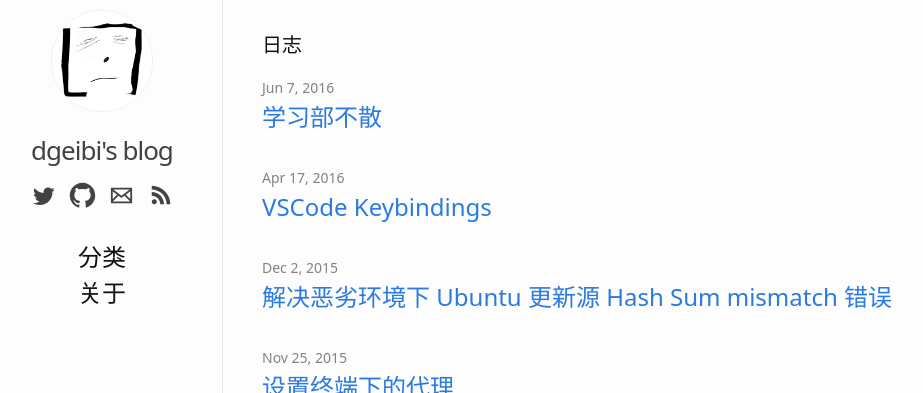
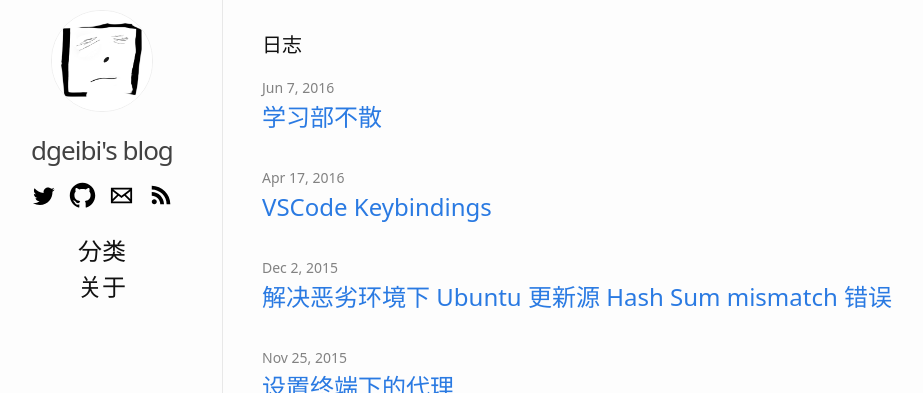
Before and after one commit to dgeibi/dgeibi.github.com, a Jekyll site: the page built from index.html, in a window 1280 px wide. Shown: the top 393 px of the page, without its empty margins (18-941 px from the left). Built offline with Jekyll 4.4.1, drawn with Linux system fonts in a browser that asks for light colours.

Commit message:
update at 2016-09-12 05:44:03 UTC

```diff
--- a/_includes/header.html
+++ b/_includes/header.html
@@ -5,12 +5,12 @@
         <a class="site-title" href="{{ site.baseurl }}/">{{ site.title }}</a>
         <div>
             <a href="https://twitter.com/{{ site.twitter_username }}"><svg role="img" title="Twitter" class="icon"><use xlink:href="{{ site.baseurl }}/image/icon.svg#twitter"/></svg></a>
-            <a href="https://github.com/{{ site.github_username }}"><svg role="img" title="GiHub" class="icon"><use xlink:href="{{ site.baseurl }}/image/icon.svg#github"/></svg></a>
+            <a href="https://github.com/{{ site.github_username }}"><svg role="img" title="GitHub" class="icon"><use xlink:href="{{ site.baseurl }}/image/icon.svg#github"/></svg></a>
             <a href="mailto:{{ site.email }}"><svg role="img" title="Mail" class="icon"><use xlink:href="{{ site.baseurl }}/image/icon.svg#mail"/></svg></a>
             <a href="{{ "/feed.xml" | prepend: site.baseurl }}"><svg role="img" title="RSS" class="icon"><use xlink:href="{{ site.baseurl }}/image/icon.svg#rss"/></svg></a>
         </div>
 
-        <nav class="nav-link-list">
+        <nav class="site-nav">
             <a class="nav-link" href="{{ "/category/" | prepend: site.baseurl }}">分类</a>
             <a class="nav-link" href="{{ "/about/" | prepend: site.baseurl }}">关于</a>
         </nav>
--- a/_sass/_base.scss
+++ b/_sass/_base.scss
@@ -1,7 +1,6 @@
 /**
  * Reset some basic elements
  */
-
 blockquote,
 body,
 dd,
@@ -24,7 +23,7 @@
 }
 
 html {
-    position:relative;
+    position: relative;
     min-height: 100%;
 }
 
@@ -43,6 +42,7 @@
     font-kerning: normal;
     overflow-x: hidden;
 }
+
 /**
  * Set `margin-bottom` to maintain vertical rhythm
  */
@@ -62,6 +62,7 @@
 ul {
     margin-bottom: $spacing-unit / 2;
 }
+
 /**
  * Images
  */
@@ -69,6 +70,7 @@
     max-width: 100%;
     vertical-align: middle;
 }
+
 /**
  * Figures
  */
@@ -79,6 +81,7 @@
 figcaption {
     font-size: $small-font-size;
 }
+
 /**
  * Lists
  */
@@ -93,6 +96,7 @@
         margin-bottom: 0;
     }
 }
+
 /**
  * Headings
  */
@@ -104,6 +108,7 @@
 h6 {
     font-weight: $base-font-weight;
 }
+
 /**
  * Links
  */
@@ -120,6 +125,7 @@
         text-decoration: underline;
     }
 }
+
 /**
  * Blockquotes
  */
@@ -135,6 +141,7 @@
         margin-bottom: 0;
     }
 }
+
 /**
  * Code formatting
  */
@@ -160,21 +167,39 @@
         padding-left: 0;
     }
 }
+
 /**
  * Icons
  */
 .icon {
-    > svg {
+        width: 35px;
+        height: 35px;
         display: inline-block;
-        width: 16px;
-        height: 16px;
         vertical-align: middle;
-
         path {
             fill: $grey-color;
         }
-    }
 }
+
+/**
+ * Logo
+ */
+.logo {
+    border: 1px solid #eee;
+    width: 100px;
+    height: 100px;
+    border-radius: 50px;
+    margin:10px 0;
+}
+.unselectable {
+    -webkit-touch-callout: none;
+    -webkit-user-select: none;
+    -khtml-user-select: none;
+    -moz-user-select: none;
+    -ms-user-select: none;
+    user-select: none
+}
+
 /**
  * Tables
  */
--- a/_sass/_extra.scss
+++ b/_sass/_extra.scss
@@ -21,9 +21,6 @@
 #toc {
     h2 {
         font-size: 26px;
-        @include media-query($on-laptop) {
-            font-size: 24px;
-        }
     }
 
     ul {
@@ -73,34 +70,3 @@
         opacity: 1;
     }
 }
-
-.icon {
-    width: 35px;
-    height: 35px;
-    fill: #424242;
-}
-
-.logo {
-    border: 1px solid #eee;
-    width: 100px;
-    height: 100px;
-    border-radius: 50px;
-    margin:10px 0;
-}
-
-.unselectable {
-    -webkit-touch-callout: none;
-    -webkit-user-select: none;
-    -khtml-user-select: none;
-    -moz-user-select: none;
-    -ms-user-select: none;
-    user-select: none
-}
-
-.header-contain {
-    width: 100%;
-    display: flex;
-    flex-direction:column;
-    justify-content: flex-start;
-    align-items: center;
-}
--- a/_sass/_layout.scss
+++ b/_sass/_layout.scss
@@ -14,6 +14,14 @@
     }
 }
 
+.header-contain {
+    width: 100%;
+    display: flex;
+    flex-direction:column;
+    justify-content: flex-start;
+    align-items: center;
+}
+
 .site-title {
     font-size: 26px;
     font-weight: 300;
@@ -23,6 +31,24 @@
     &,
     &:visited {
         color: $grey-color-dark;
+    }
+}
+
+.site-nav {
+    font-size: 18px;
+    margin-bottom: 10px;
+    width: 100%;
+    text-align: center;
+    a.nav-link {
+        color: $text-color;
+    }
+    @media (min-width: $on-laptop) {
+        font-size: 24px;
+        margin-top: 20px;
+        a.nav-link {
+            display:block;
+            width: 100%;
+        }
     }
 }
 
@@ -42,6 +68,7 @@
         width: $slide-width;
     }
 }
+
 /**
  * Page content
  */
@@ -78,23 +105,6 @@
     font-size: 24px;
 }
 
-
-
-.nav-link-list {
-    font-size: 18px;
-    margin-bottom: 10px;
-    a.nav-link {
-        color: $text-color;
-    }
-    @media (min-width: $on-laptop) {
-        font-size: 24px;
-        margin-top: 20px;
-        a.nav-link {
-            display:block;
-        }
-    }
-}
-
 /**
  * Posts
  */
```
